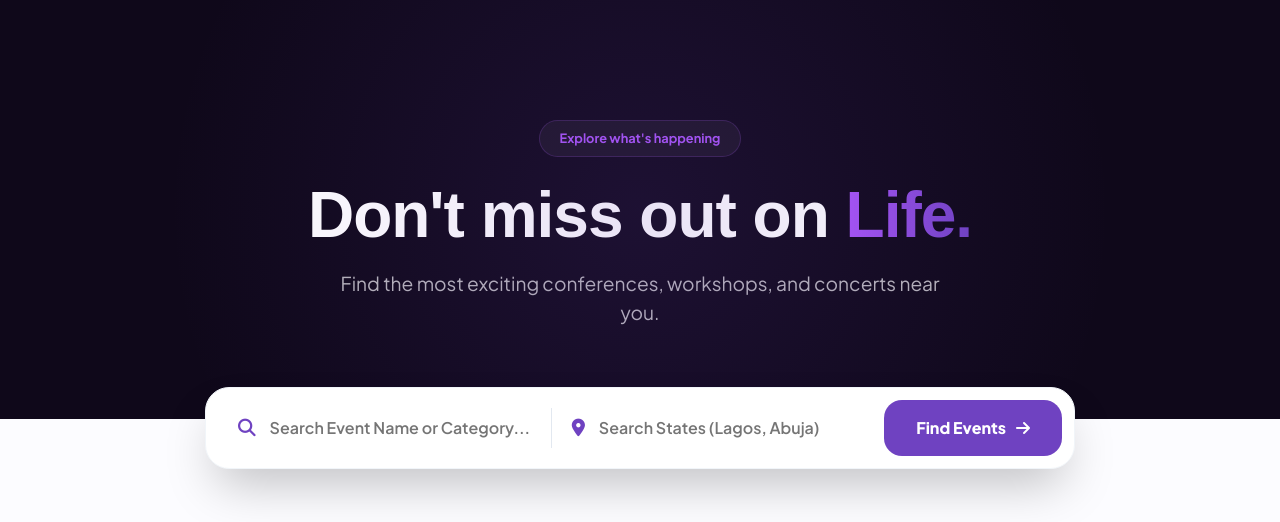
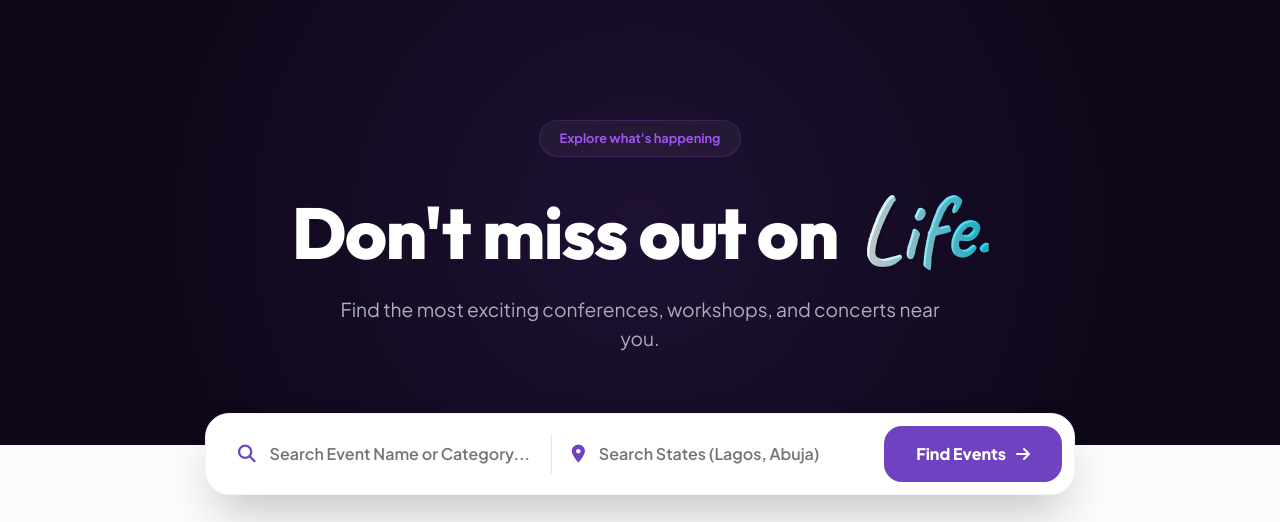
Before and after one commit to Tomideerinola/pointa, a Django app: page /event/list/ in a window 1280 px wide. Shown: the part 85-607 px from the top of the page. Run offline with Django 5.2, Linux system fonts and the light colour scheme; data comes from the database, SQL or seed files in the repository; both versions use the stored data as it was after the commit.

Commit message:
final fixes before deployment

```diff
--- a/events/templates/events/events_list.html
+++ b/events/templates/events/events_list.html
@@ -11,6 +11,8 @@
     <link rel="stylesheet" href="https://cdnjs.cloudflare.com/ajax/libs/font-awesome/6.4.0/css/all.min.css">
     <link rel="icon" type="image/x-icon" href="{% static 'images/favicon/favicon.ico' %}">
     <link rel="stylesheet" href="{% static 'css/style.css' %}">
+    <link href="https://fonts.googleapis.com/css2?family=Montserrat:wght@800&family=Pinyon+Script&display=swap" rel="stylesheet">
+    <link href="https://fonts.googleapis.com/css2?family=Outfit:wght@800&family=Caveat:wght@700&display=swap" rel="stylesheet">
 
 
     <style>
@@ -938,6 +940,87 @@ TABLETS & MEDIUM DEVICES
     @media (max-width: 768px) {
         .letter-spacing-2 { letter-spacing: 1px; }
     }
+
+    .hero-title {
+        font-family: 'Montserrat', sans-serif;
+        font-weight: 800;
+        font-size: clamp(2.5rem, 6vw, 4.5rem); /* Responsive sizing */
+        color: #0f172a;
+        letter-spacing: -2px;
+        line-height: 1.1;
+    }
+
+    .cursive-accent {
+        font-family: 'Pinyon Script', cursive;
+        font-weight: 400;
+        font-size: 1.2em; /* Makes the cursive larger than the rest */
+        display: inline-block;
+
+        /* The "Glow" Gradient */
+        background: linear-gradient(135deg, #6d28d9 0%, #d946ef 100%);
+        -webkit-background-clip: text;
+        -webkit-text-fill-color: transparent;
+
+        /* The "Signature" Tilt */
+        transform: rotate(-3deg);
+        margin-left: 10px;
+
+        /* Subtle glow to make it pop */
+        filter: drop-shadow(0 0 15px rgba(217, 70, 239, 0.3));
+
+        /* Ensures the tail of the 'L' or 'f' isn't cut off */
+        padding-right: 15px;
+    }
+
+    /* Animation to make it feel "Alive" */
+    @keyframes signature-float {
+        0%, 100% { transform: rotate(-3deg) translateY(0); }
+        50% { transform: rotate(-1deg) translateY(-5px); }
+    }
+
+    .cursive-accent {
+        animation: signature-float 4s ease-in-out infinite;
+    }
+
+
+    .hero-title {
+        font-family: 'Outfit', sans-serif;
+        font-weight: 800;
+        font-size: clamp(2.5rem, 6vw, 4.5rem);
+        color: #ffffff; /* Pure white for maximum readability */
+        letter-spacing: -1.5px;
+        line-height: 1.1;
+    }
+
+    .life-accent {
+        font-family: 'Caveat', cursive;
+        font-weight: 700;
+        font-size: 1.3em;
+        display: inline-block;
+        margin-left: 8px;
+
+        /* Contrast Gradient: From Pure White to a bright Cyan/Electric Blue */
+        /* This cuts through a purple background like a knife */
+        background: linear-gradient(to right, #ffffff, #22d3ee);
+        -webkit-background-clip: text;
+        -webkit-text-fill-color: transparent;
+
+        /* Subtle tilt without the blur */
+        transform: rotate(-2deg);
+
+        /* Adds a tiny bit of "pop" without making it unreadable */
+        text-shadow: 2px 2px 0px rgba(0,0,0,0.2);
+    }
+
+    /* Subtle entrance animation */
+    .hero-title {
+        animation: fadeInUp 0.8s ease-out forwards;
+    }
+
+    @keyframes fadeInUp {
+        from { opacity: 0; transform: translateY(20px); }
+        to { opacity: 1; transform: translateY(0); }
+    }
     </style>
 </head>
 <body>
@@ -1043,7 +1126,15 @@ TABLETS & MEDIUM DEVICES
     <section class="discovery-hero-v2">
         <div class="container text-center">
             <div class="hero-badge">Explore what's happening</div>
-            <h1 class="hero-title">Don't miss out on <span class="text-gradient">Life.</span></h1>
+            <!-- <h1 class="hero-title">Don't miss out on <span class="text-gradient">Life.</span></h1>
+            <h1 class="hero-title">
+                Don't miss out on
+                <span class="cursive-accent">Life.</span>
+            </h1> -->
+            <h1 class="hero-title">
+                Don't miss out on
+                <span class="life-accent">Life.</span>
+            </h1>
             <p class="hero-subtitle">Find the most exciting conferences, workshops, and concerts near you.</p>
 
             <form action="{% url 'events_list' %}" method="GET" class="pointa-search-bar">
--- a/events/templates/events/login.html
+++ b/events/templates/events/login.html
@@ -178,11 +178,11 @@
                 <button type="submit" class="btn-auth mb-3">Sign In</button>
 
                 <!-- OR continue with -->
-                <div class="text-center mb-3 text-muted small">OR CONTINUE WITH</div>
+                <!-- <div class="text-center mb-3 text-muted small">OR CONTINUE WITH</div>
 
                 <button type="button" class="social-auth-btn mb-4">
                     <img src="https://img.icons8.com/color/24/000000/google-logo.png"/> Google
-                </button>
+                </button> -->
             </form>
 
 
```
Also changed, not shown: db.sqlite3.
